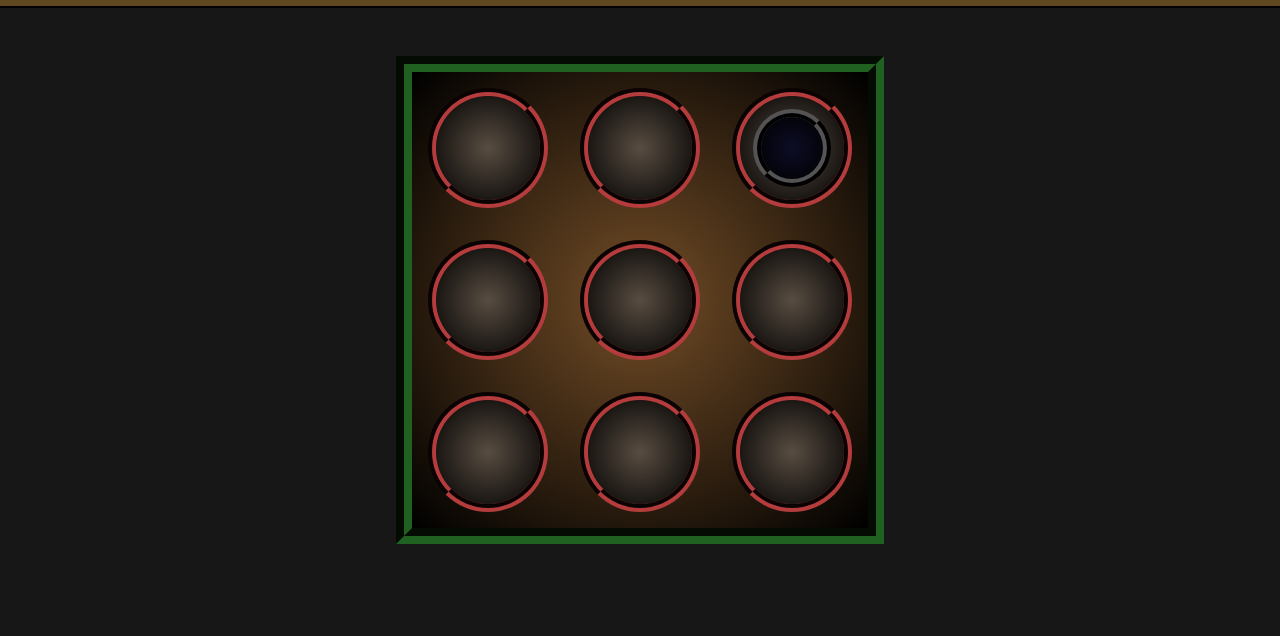
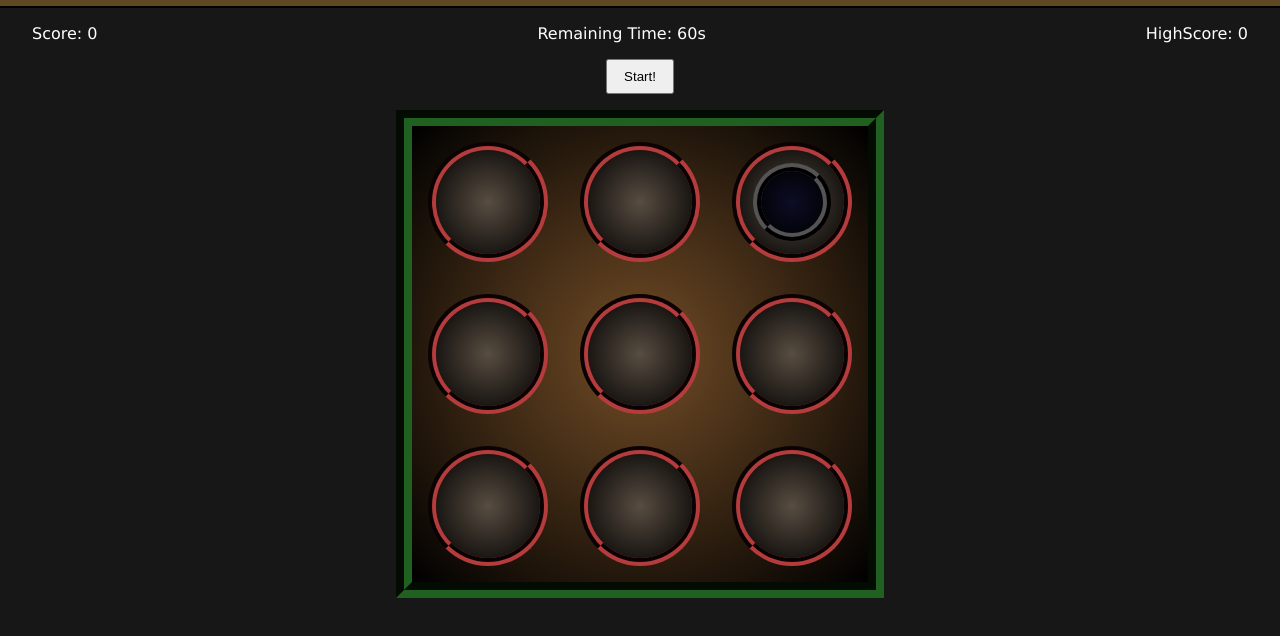
Before and after one commit to prince-thind/whack-a-mole, a plain HTML site: page index.html in a window 1280 px wide. Shown: the part 48-684 px from the top of the page. Drawn offline with Linux system fonts and the light colour scheme.

Commit message:
add status bar and gameover screen section

```diff
--- a/index.css
+++ b/index.css
@@ -15,13 +15,25 @@ body {
   border-bottom: 2px solid black;
 }
 
+.status-bar{
+  display: flex;
+  justify-content: space-between;
+  padding:1rem 2rem;
+}
+
+.start-button{
+  padding: 0.5rem 1rem;
+  cursor: pointer;
+  margin-bottom: 1rem;
+}
+
 .board {
   background-color: green;
   padding: 1rem;
   display: grid;
   grid-template-columns: 1fr 1fr 1fr;
   gap: 2rem;
-  margin: 3rem auto;
+  margin: auto;
   width: fit-content;
   background: radial-gradient(hsl(30, 50%, 30%), black);
   border: 1rem groove hsl(120, 50%, 25%);
@@ -52,3 +64,7 @@ body {
   width: 75%;
   height: 75%;
 }
+
+.gameover-section{
+  padding-top: 1rem;
+}
--- a/index.html
+++ b/index.html
@@ -15,6 +15,12 @@
         <h1 class="heading">Whack-A-Mole</h1>
     </header>
     <main class="main">
+        <div class="status-bar">
+            <div class="score">Score: 0</div>
+            <div class="time">Remaining Time: 60s</div>
+            <div class="highscore">HighScore: 0</div>
+        </div>
+        <button class="start-button" id="start-button">Start!</button>
         <div class="board" id="board">
             <div class="slot"></div>
             <div class="slot"></div>
@@ -29,6 +35,7 @@
             <div class="slot"></div>
         </div>
     </main>
+    <section class="gameover-section"></section>
 </body>
 
 </html>
```
